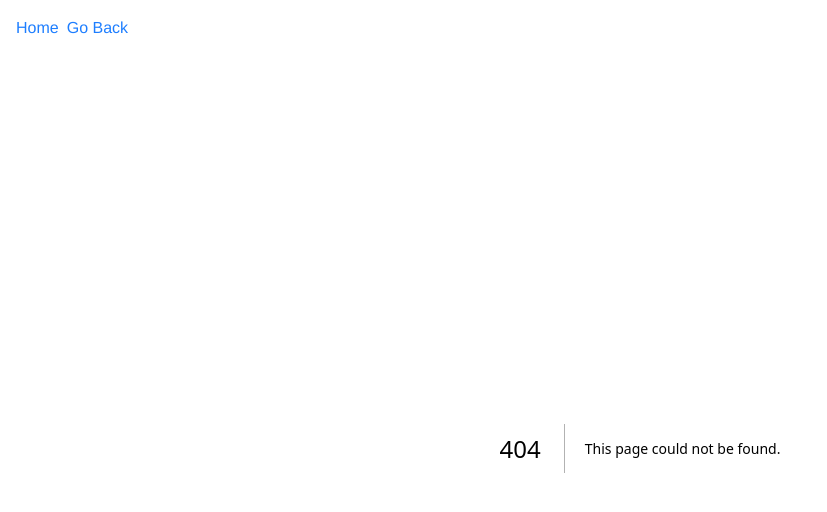
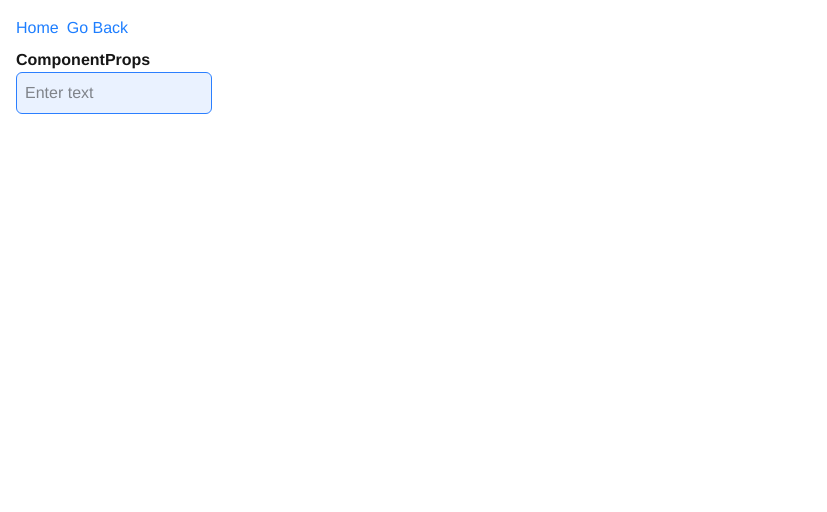
Before and after one commit to emanuelefavero/react-typescript, a Next.js app: page /component-props in a window 1280 px wide. Before the commit this address had no page. Shown: the top 512 px of the page, without its empty margins (0-827 px from the left). Built offline with nearby package versions, Linux system fonts and the light colour scheme.

Commit message:
feat: add component-props

```diff
--- /dev/null
+++ b/src/app/component-props/Input.tsx
@@ -0,0 +1,25 @@
+import clsx from 'clsx'
+
+// TIP: Use ComponentPropsWithRef to create a component that accepts all props of a native HTML element, including refs
+// TIP: There is also `ComponentProps` that does not specify if ref should be there or not and `ComponentPropsWithoutRef` to exclude it
+// TIP: ComponentPropsWithRef is the most commonly used type for creating components that extend native elements like this one
+// TIP: You can also add more html elements inside the component, just make sure to place `{...props}` in the correct place
+
+interface Props extends React.ComponentPropsWithRef<'input'> {
+  className?: string
+}
+
+export default function Input({ className, ...props }: Props) {
+  return (
+    <>
+      <input
+        type='text'
+        className={clsx(
+          'border border-gray-300 rounded-md p-2 focus:outline-none focus:border-blue-500 focus:bg-blue-500/10',
+          className
+        )}
+        {...props} // Make sure to place {...props} here
+      />
+    </>
+  )
+}
--- /dev/null
+++ b/src/app/component-props/page.tsx
@@ -0,0 +1,22 @@
+'use client'
+
+import Input from './Input'
+import { useRef, useEffect } from 'react'
+
+// TIP: @see ./Input to view ComponentPropsWithRef in action
+
+export default function Page() {
+  const inputRef = useRef<HTMLInputElement>(null)
+
+  useEffect(() => {
+    inputRef.current?.focus()
+  }, [])
+
+  return (
+    <>
+      <h1>ComponentProps</h1>
+
+      <Input className='mb-4' placeholder='Enter text' ref={inputRef} />
+    </>
+  )
+}
--- a/src/app/page.tsx
+++ b/src/app/page.tsx
@@ -54,6 +54,9 @@ export default function Home() {
         <li>
           <Link href='/reset-all-form-inputs'>Reset All Form Inputs</Link>
         </li>
+        <li>
+          <Link href='/component-props'>ComponentProps</Link>
+        </li>
       </ul>
     </>
   )
```
Also changed, not shown: package.json (+7 -6 lines), 1 other file (tests, documents, lock files or other folders).
